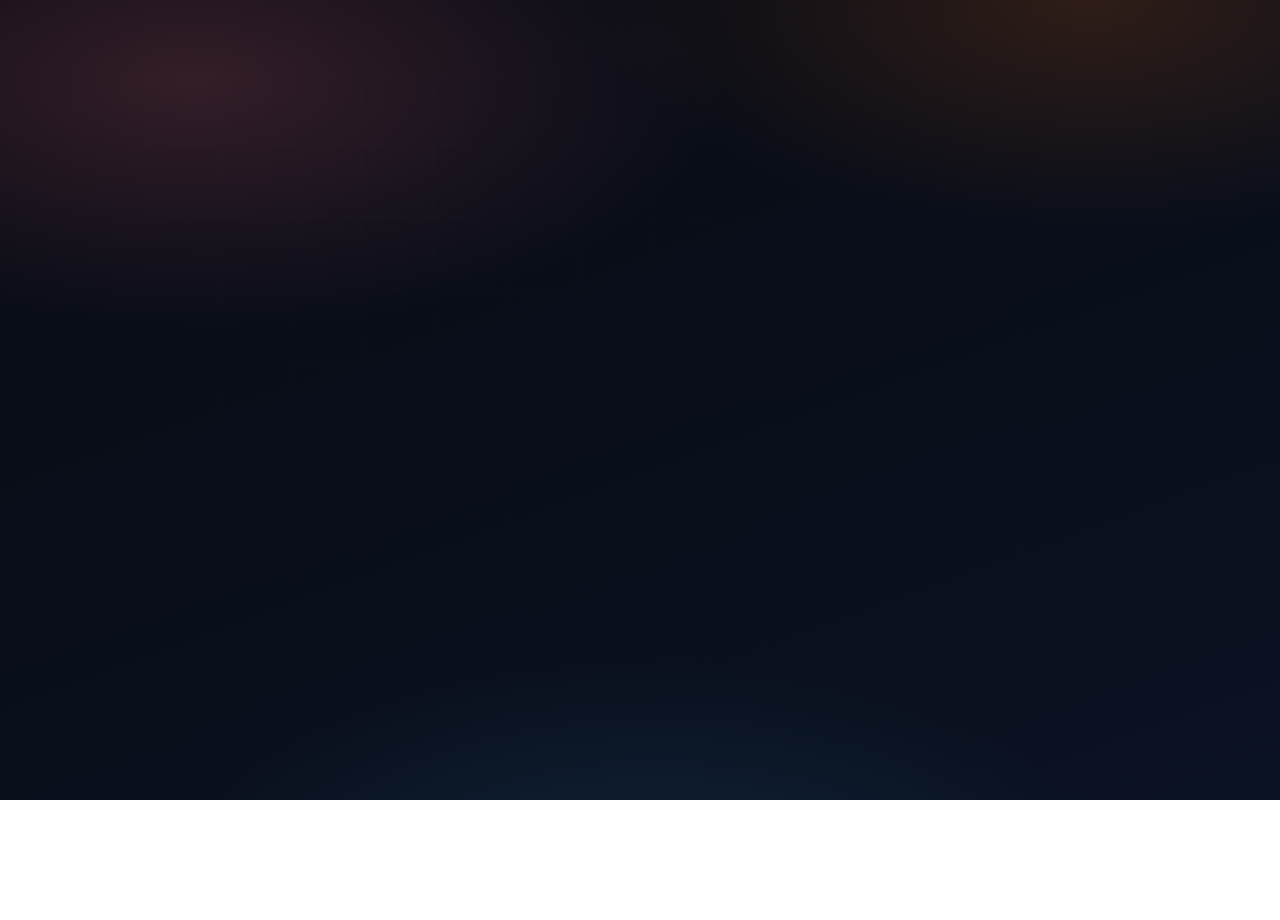
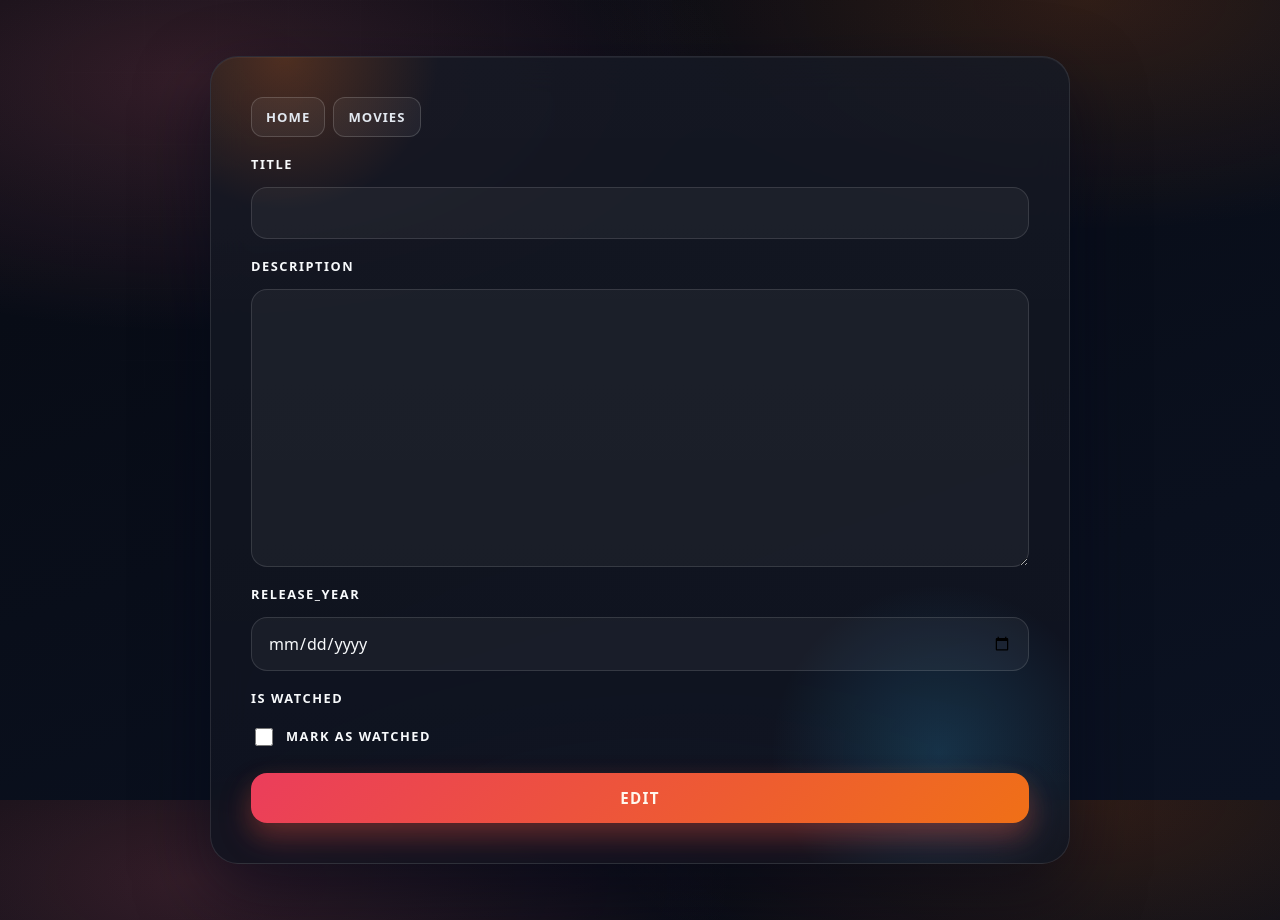
Before and after one commit to PiotrPliszka/movie-watchlist, a React app in the folder frontend/: page /movies/1/edit in a window 1280 px wide. Before the commit this address had no page. Before the commit the page ends 800 px from the top, so only its background shows below. Built offline with nearby package versions, Linux system fonts and the light colour scheme; no server answers; the HTML template or start-up script is replaced by a standard one.

Commit message:
Edit Movie feature

```diff
--- a/frontend/src/App.jsx
+++ b/frontend/src/App.jsx
@@ -4,6 +4,7 @@ import { MovieList } from "./pages/MovieList";
 import { HomePage } from "./pages/HomePage";
 import { MovieDetails } from "./pages/MovieDetails";
 import { AddMovie } from "./pages/AddMovie";
+import { EditMovie } from "./pages/EditMovie";
 
 function App() {
   return (
@@ -11,6 +12,7 @@ function App() {
       <Route path="/" element={<HomePage />} />
       <Route path="/movies" element={<MovieList />} />
       <Route path="/movies/:id" element={<MovieDetails />} />
+      <Route path="/movies/:id/edit" element={<EditMovie />} />
       <Route path="/movies/add-movie" element={<AddMovie />} />
     </Routes>
   );
--- /dev/null
+++ b/frontend/src/pages/EditMovie.css
@@ -0,0 +1,7 @@
+.form .form-error {
+  margin: -4px 0 4px;
+  color: #fda4af;
+  font-size: 0.85rem;
+  font-weight: 700;
+  line-height: 1.35;
+}
--- /dev/null
+++ b/frontend/src/pages/EditMovie.jsx
@@ -0,0 +1,124 @@
+import React, { useEffect, useState } from "react";
+import "./EditMovie.css";
+import api from "../api/axios";
+import { useParams, Link, useNavigate } from "react-router-dom";
+
+export function EditMovie() {
+  const navigate = useNavigate();
+  const { id } = useParams();
+  const [error, setError] = useState({ titleError: "", dateError: "" });
+  const [movie, setMovie] = useState({
+    id: "",
+    title: "",
+    description: "",
+    release_year: "",
+    is_watched: false,
+  });
+  useEffect(() => {
+    async function fetchData() {
+      try {
+        const response = await api.get(`movies/${id}/`);
+        setMovie(response.data);
+        console.log("Sukces: ", response.data);
+      } catch (error) {
+        if (error.response) {
+          console.error(error.response.data);
+        } else {
+          console.error(error.message);
+        }
+      }
+    }
+    fetchData();
+  }, [id]);
+
+  function handleChange(e) {
+    setMovie({ ...movie, [e.target.name]: e.target.value });
+  }
+  async function handleSubmit(e) {
+    e.preventDefault();
+    const nextErrors = { titleError: "", dateError: "" };
+
+    if (movie.title.length < 3) {
+      nextErrors.titleError = "Title is too short";
+    }
+
+    if (movie.release_year === "") {
+      nextErrors.dateError = "You must set date";
+    }
+
+    if (nextErrors.titleError || nextErrors.dateError) {
+      setError(nextErrors);
+      return;
+    }
+
+    setError({ titleError: "", dateError: "" });
+
+    try {
+      const response = await api.patch(`movies/${id}/`, movie);
+      navigate("/movies");
+    } catch (error) {
+      if (error.response) {
+        console.error(error.response.data);
+      } else {
+        console.error(error.message);
+      }
+    }
+  }
+
+  return (
+    <div className="form-container">
+      <div className="form-topbar">
+        <Link to="/" className="home-btn">
+          Home
+        </Link>
+        <Link to={"/movies"} className="home-btn">
+          Movies
+        </Link>
+      </div>
+      <form className="form" onSubmit={handleSubmit}>
+        <label>Title</label>
+        <input
+          type="text"
+          onChange={handleChange}
+          value={movie.title}
+          name="title"
+        />
+        {error.titleError && <p className="form-error">{error.titleError}</p>}
+        <label>Description</label>
+        <textarea
+          className="description-input"
+          rows="10"
+          onChange={handleChange}
+          value={movie.description}
+          name="description"
+        />
+        <label>release_year</label>
+        <input
+          type="date"
+          className="date-input"
+          inputMode="numeric"
+          placeholder="YYYY-MM-DD"
+          pattern="\d{4}-\d{2}-\d{2}"
+          title="Format: YYYY-MM-DD"
+          onChange={handleChange}
+          value={movie.release_year}
+          name="release_year"
+        />
+        {error.dateError && <p className="form-error">{error.dateError}</p>}
+        <label>Is watched</label>
+        <label className="watched-row">
+          <input
+            type="checkbox"
+            onChange={() =>
+              setMovie({ ...movie, is_watched: !movie.is_watched })
+            }
+            name="is_watched"
+            checked={movie.is_watched}
+          />
+          <span>Mark as watched</span>
+        </label>
+        <button type="submit">EDIT</button>
+      </form>
+    </div>
+  );
+}
--- a/frontend/src/pages/MovieDetails.jsx
+++ b/frontend/src/pages/MovieDetails.jsx
@@ -40,6 +40,7 @@ export function MovieDetails() {
           <div className="btn">
             <Link to={"/"}>Home</Link>
             <Link to={"/movies"}>Movie List</Link>
+            <Link to={`/movies/${id}/edit`}>Edit</Link>
           </div>
         </div>
         <div className="meta">{movieDetails.release_year}</div>
```
